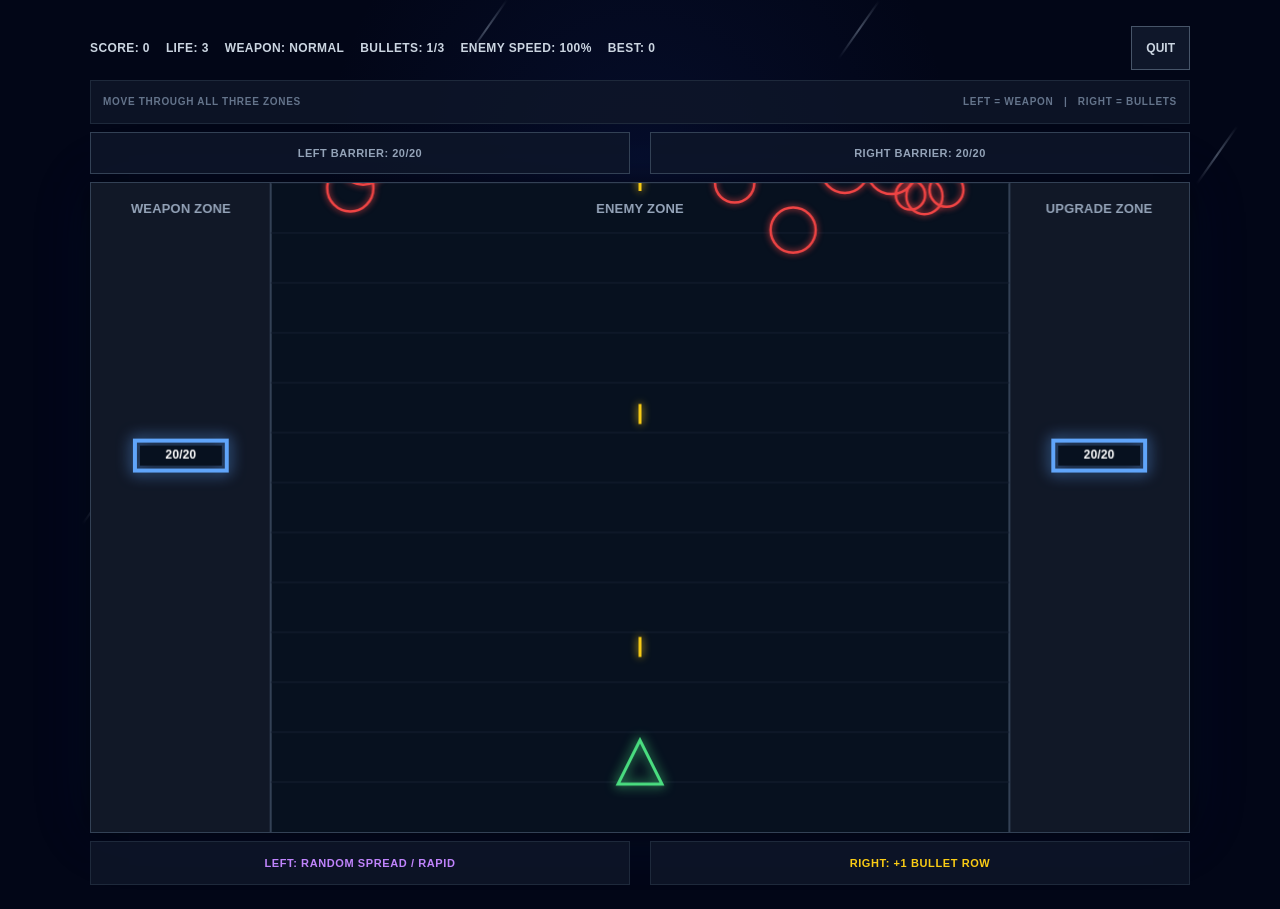
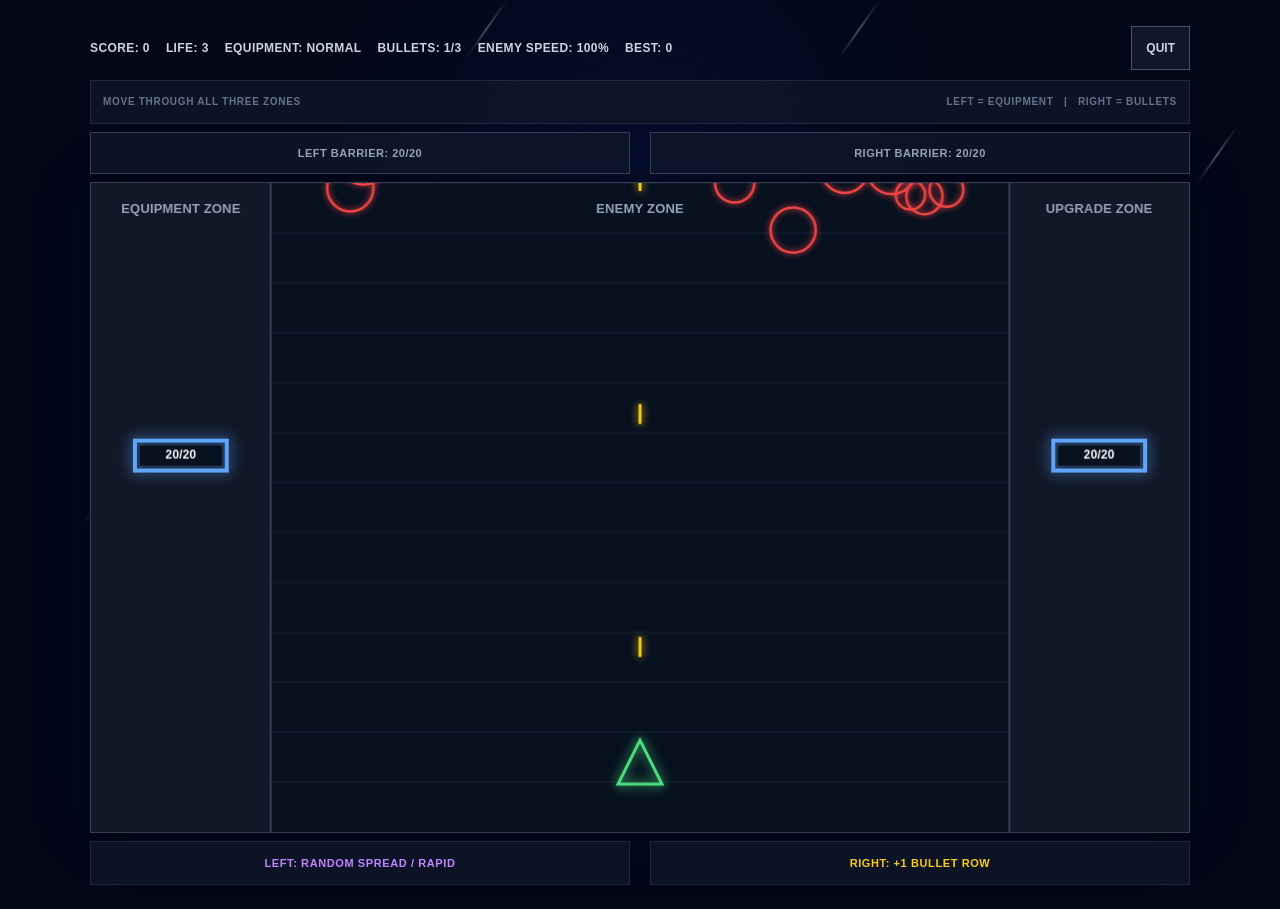
Before and after one commit to FredLi1105/WhoIam, a React (Vite) app: page /game in a window 1280 px wide. Both pictures are taken after a click on the button "START GAME". Built offline with nearby package versions, Linux system fonts and the light colour scheme.

Commit message:
wording fix

```diff
--- a/src/features/galaxy-defense/GalaxyDefense.tsx
+++ b/src/features/galaxy-defense/GalaxyDefense.tsx
@@ -2,8 +2,8 @@ import { useEffect, useRef, useState } from "react";
 import "./GalaxyDefense.css";
 
 type GameStatus = "ready" | "playing" | "gameover";
-type WeaponType = "normal" | "spread" | "rapid";
-type BuffType = "weapon" | "bullet";
+type EquipmentType = "normal" | "spread" | "rapid";
+type BuffType = "equipment" | "bullet";
 
 interface Player {
   x: number;
@@ -47,7 +47,7 @@ interface Buff {
   size: number;
   speed: number;
   type: BuffType;
-  weaponType?: WeaponType;
+  equipmentType?: EquipmentType;
   bulletRows?: number;
 }
 
@@ -86,7 +86,7 @@ function randomBetween(min: number, max: number) {
   return min + Math.random() * (max - min);
 }
 
-function getWeaponName(type: WeaponType) {
+function getEquipmentName(type: EquipmentType) {
   if (type === "spread") {
     return "SPREAD";
   }
@@ -140,8 +140,8 @@ function createBarrier(side: "left" | "right"): Barrier {
   };
 }
 
-function createWeaponBuff(side: "left" | "right"): Buff {
-  const weaponType: WeaponType = Math.random() < 0.5 ? "spread" : "rapid";
+function createEquipmentBuff(side: "left" | "right"): Buff {
+  const equipmentType: EquipmentType = Math.random() < 0.5 ? "spread" : "rapid";
 
   const x =
     side === "left" ? LEFT_LANE_WIDTH / 2 : WIDTH - RIGHT_LANE_WIDTH / 2;
@@ -152,8 +152,8 @@ function createWeaponBuff(side: "left" | "right"): Buff {
     y: HEIGHT * 0.42,
     size: 24,
     speed: BUFF_FALL_SPEED,
-    type: "weapon",
-    weaponType,
+    type: "equipment",
+    equipmentType,
   };
 }
 
@@ -301,8 +301,8 @@ function drawBarrier(ctx: CanvasRenderingContext2D, barrier: Barrier) {
 function drawBuff(ctx: CanvasRenderingContext2D, buff: Buff) {
   ctx.save();
 
-  if (buff.type === "weapon") {
-    if (buff.weaponType === "spread") {
+  if (buff.type === "equipment") {
+    if (buff.equipmentType === "spread") {
       ctx.strokeStyle = "#c084fc";
     } else {
       ctx.strokeStyle = "#38bdf8";
@@ -343,8 +343,8 @@ function drawBuff(ctx: CanvasRenderingContext2D, buff: Buff) {
 
   ctx.textBaseline = "middle";
 
-  if (buff.type === "weapon") {
-    ctx.fillText(buff.weaponType === "spread" ? "S" : "R", buff.x, buff.y);
+  if (buff.type === "equipment") {
+    ctx.fillText(buff.equipmentType === "spread" ? "S" : "R", buff.x, buff.y);
   } else {
     ctx.fillText("+1", buff.x, buff.y);
   }
@@ -399,7 +399,7 @@ function drawBackground(ctx: CanvasRenderingContext2D) {
 
   ctx.textAlign = "center";
 
-  ctx.fillText("WEAPON ZONE", LEFT_LANE_WIDTH / 2, 30);
+  ctx.fillText("EQUIPMENT ZONE", LEFT_LANE_WIDTH / 2, 30);
 
   ctx.fillText("ENEMY ZONE", WIDTH / 2, 30);
 
@@ -446,7 +446,7 @@ export default function GalaxyDefense() {
 
   const enemySpeedMultiplierRef = useRef(1);
 
-  const weaponRef = useRef<WeaponType>("normal");
+  const equipmentRef = useRef<EquipmentType>("normal");
 
   const bulletRowsRef = useRef(1);
 
@@ -458,7 +458,7 @@ export default function GalaxyDefense() {
 
   const [bestScore, setBestScore] = useState(0);
 
-  const [weapon, setWeapon] = useState<WeaponType>("normal");
+  const [equipment, setEquipment] = useState<EquipmentType>("normal");
 
   const [bulletRows, setBulletRows] = useState(1);
 
@@ -534,11 +534,11 @@ export default function GalaxyDefense() {
 
     enemySpeedMultiplierRef.current = 1;
 
-    weaponRef.current = "normal";
+    equipmentRef.current = "normal";
 
     bulletRowsRef.current = 1;
 
-    setWeapon("normal");
+    setEquipment("normal");
 
     setBulletRows(1);
 
@@ -566,10 +566,10 @@ export default function GalaxyDefense() {
   };
 
   const collectBuff = (buff: Buff) => {
-    if (buff.type === "weapon" && buff.weaponType) {
-      weaponRef.current = buff.weaponType;
+    if (buff.type === "equipment" && buff.equipmentType) {
+      equipmentRef.current = buff.equipmentType;
 
-      setWeapon(buff.weaponType);
+      setEquipment(buff.equipmentType);
     }
 
     if (buff.type === "bullet") {
@@ -607,11 +607,11 @@ export default function GalaxyDefense() {
     let animationId = 0;
 
     const fire = () => {
-      const currentWeapon = weaponRef.current;
+      const currentEquipment = equipmentRef.current;
 
       const rows = bulletRowsRef.current;
 
-      if (currentWeapon === "spread") {
+      if (currentEquipment === "spread") {
         const spreadAngles = [-0.35, -0.17, 0, 0.17, 0.35];
 
         for (let row = 0; row < rows; row++) {
@@ -659,7 +659,7 @@ export default function GalaxyDefense() {
       player.x += (targetXRef.current - player.x) * Math.min(1, deltaTime * 12);
 
       const fireInterval =
-        weaponRef.current === "rapid"
+        equipmentRef.current === "rapid"
           ? RAPID_FIRE_INTERVAL
           : NORMAL_FIRE_INTERVAL;
 
@@ -789,7 +789,7 @@ export default function GalaxyDefense() {
                 barrier.respawnTimer = BARRIER_RESPAWN_TIME;
 
                 if (barrier.side === "left") {
-                  const buff = createWeaponBuff("left");
+                  const buff = createEquipmentBuff("left");
 
                   buffsRef.current.push(buff);
 
@@ -916,7 +916,7 @@ export default function GalaxyDefense() {
             </div>
 
             <div className="game-description">
-              Left: random weapon. Right: additional bullets.
+              Left: random equipment. Right: additional bullets.
             </div>
 
             <div className="game-best-score">
@@ -944,7 +944,7 @@ export default function GalaxyDefense() {
 
               <span>LIFE: {lives}</span>
 
-              <span>WEAPON: {getWeaponName(weapon)}</span>
+              <span>EQUIPMENT: {getEquipmentName(equipment)}</span>
 
               <span>
                 BULLETS: {bulletRows}/{MAX_BULLET_ROWS}
@@ -963,7 +963,7 @@ export default function GalaxyDefense() {
           <div className="game-instructions">
             <span>MOVE THROUGH ALL THREE ZONES</span>
 
-            <span>LEFT = WEAPON &nbsp;&nbsp;|&nbsp;&nbsp; RIGHT = BULLETS</span>
+            <span>LEFT = EQUIPMENT &nbsp;&nbsp;|&nbsp;&nbsp; RIGHT = BULLETS</span>
           </div>
 
           <div className="barrier-status">
```
